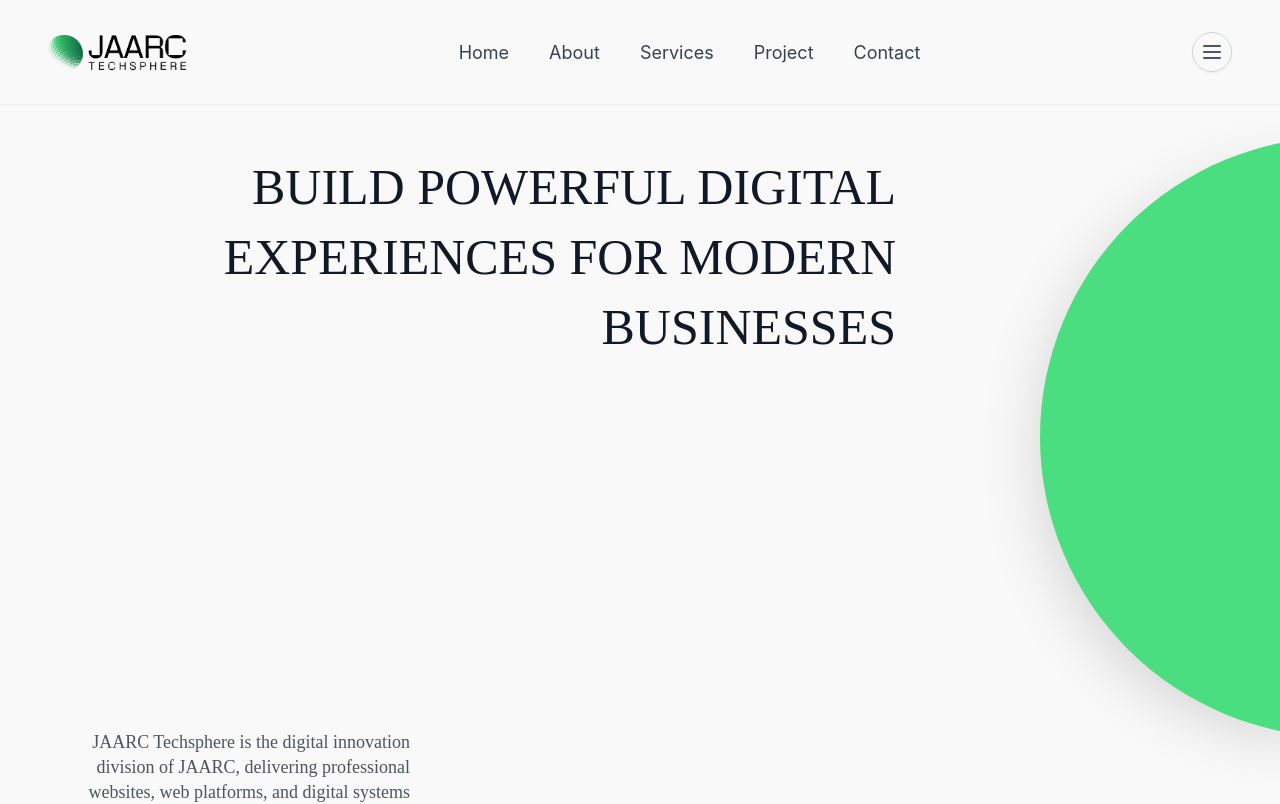
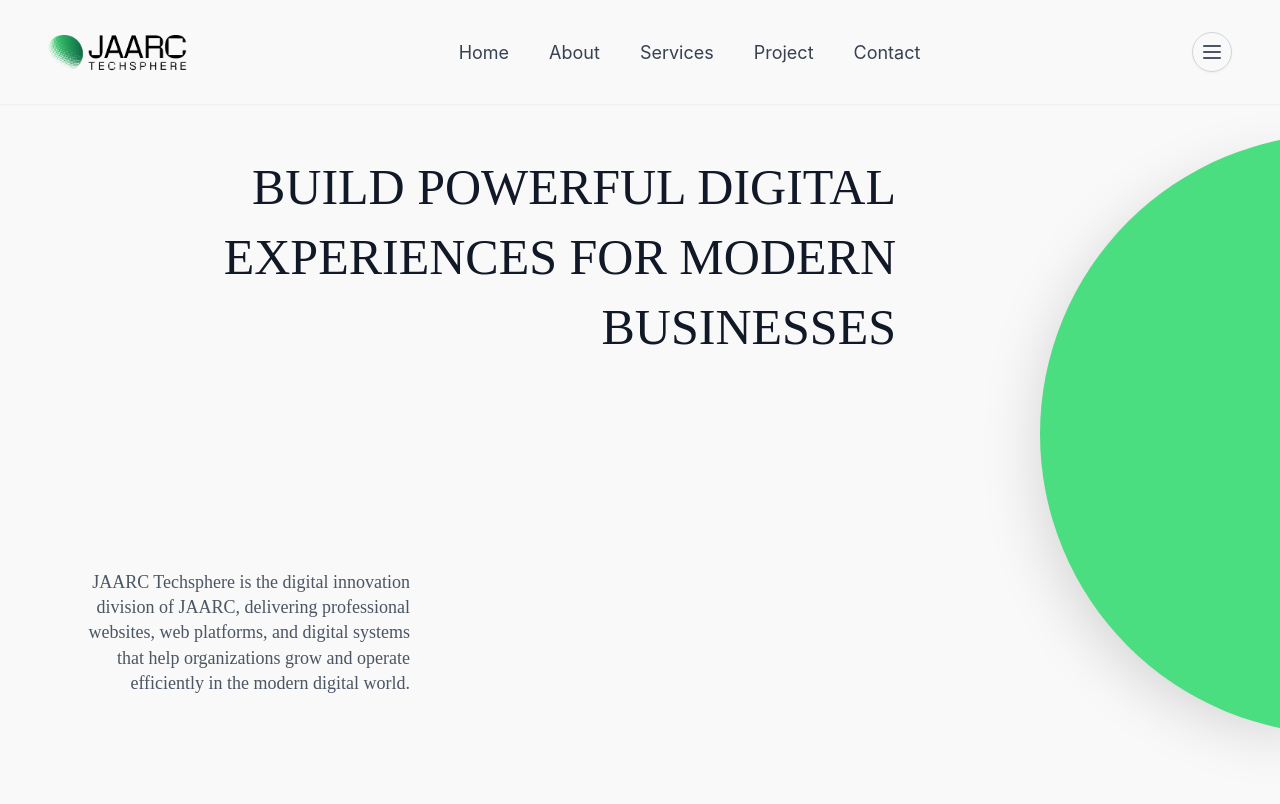
Before and after one commit to tommy0914/jarrcwebsite, a Vue app: page / in a window 1280 px wide. Shown: the top 804 px of the page. Built offline with nearby package versions, Linux system fonts and the light colour scheme.

Commit message:
Refine Hero section: adjust description margin for better balance with semi-circle

```diff
--- a/src/components/Hero.vue
+++ b/src/components/Hero.vue
@@ -11,7 +11,7 @@
         <span class="block animate-fade-in-up" style="animation-delay: 0.5s">BUSINESSES</span>
       </h1>
 
-      <div class="flex flex-col md:flex-row items-center justify-between w-full mt-20 md:mt-80 gap-10">
+      <div class="flex flex-col md:flex-row items-center justify-between w-full mt-8 md:mt-40 gap-10">
         <div class="flex-1 text-right max-w-full md:max-w-[346px] font-['Poppins'] font-normal text-[16px] md:text-[18px] leading-[1.4] tracking-normal text-gray-600">
            <p>
              JAARC Techsphere is the digital innovation division of JAARC, delivering professional websites, web platforms, and digital systems that help organizations grow and operate efficiently in the modern digital world.
```
